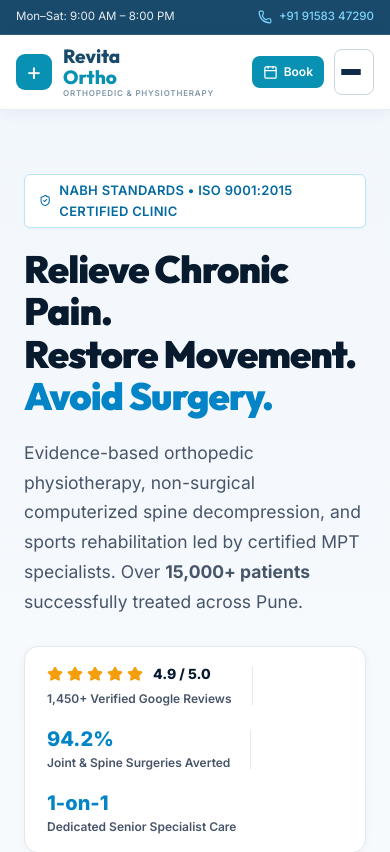
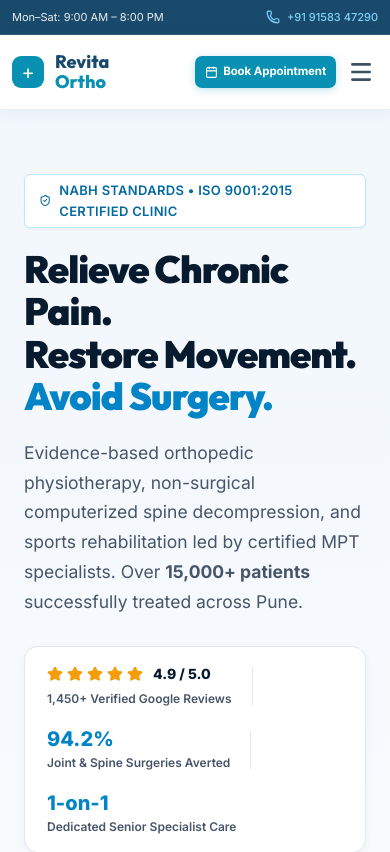
Before and after one commit to mayararothe28/physio-website, a React (Vite) app: page / in a window 390 px wide. Shown: the top 852 px of the page. Built offline with nearby package versions, Linux system fonts and the light colour scheme.

Commit message:
Show full Book Appointment text and clean 3-line hamburger menu on mobile header

```diff
--- a/src/components/Navbar.css
+++ b/src/components/Navbar.css
@@ -205,7 +205,7 @@
 .mobile-controls-row {
   display: none;
   align-items: center;
-  gap: 10px;
+  gap: 8px;
 }
 
 .mobile-header-book-btn {
@@ -215,47 +215,48 @@
   background: var(--accent, #0891b2);
   color: #ffffff !important;
   text-decoration: none;
-  font-size: 13px;
-  font-weight: 600;
-  padding: 8px 14px;
+  font-size: 12.5px;
+  font-weight: 650;
+  padding: 8px 13px;
   border-radius: 8px;
+  white-space: nowrap;
+  box-shadow: 0 2px 8px rgba(8, 145, 178, 0.25);
   transition: background 0.18s;
+  flex-shrink: 0;
 }
 
 .mobile-header-book-btn:hover {
   background: var(--accent-hover, #0e7490);
 }
 
-/* ── Authentic 3-Lines Hamburger Menu Button on the Right Side ── */
+/* ── Clean 3-Lines Hamburger Menu Button on the Right Side (Pure 3 lines, NO box/border) ── */
 .mobile-hamburger-btn {
-  display: flex;
-  flex-direction: column;
+  display: inline-flex;
+  align-items: center;
   justify-content: center;
-  align-items: center;
-  gap: 5px;
-  width: 44px;
-  height: 44px;
-  background: #f8fafc;
-  border: 1.5px solid #cbd5e1;
-  border-radius: 8px;
+  width: 38px;
+  height: 38px;
+  background: transparent !important;
+  border: none !important;
+  box-shadow: none !important;
   cursor: pointer;
-  padding: 9px;
-  transition: background-color 0.2s ease, border-color 0.2s ease;
+  padding: 4px;
+  color: var(--primary, #1a4a6b);
+  border-radius: 6px;
+  transition: color 0.18s ease, background-color 0.18s ease;
+  flex-shrink: 0;
 }
 
 .mobile-hamburger-btn:hover,
 .mobile-hamburger-btn:active {
-  background-color: #f1f5f9;
-  border-color: #94a3b8;
+  background: rgba(2, 132, 199, 0.08) !important;
+  color: var(--accent, #0891b2);
 }
 
-.burger-bar {
+.mobile-hamburger-btn svg {
   display: block;
-  width: 22px;
-  height: 2.5px;
-  background-color: #0f2b48;
-  border-radius: 2px;
-  transition: transform 0.2s ease, opacity 0.2s ease;
+  width: 27px;
+  height: 27px;
 }
 
 /* ── Off-Canvas Right-Side Slide Drawer ── */
@@ -561,41 +562,74 @@
 /* ── Mobile Phones (<= 480px) ── */
 @media (max-width: 480px) {
   .navbar-container {
-    padding: 0 16px;
+    padding: 0 12px;
+    gap: 8px;
   }
 
   .top-bar-content {
-    font-size: 11.5px;
+    font-size: 11px;
     min-height: 34px;
   }
 
   .logo-icon {
-    width: 36px;
-    height: 36px;
-    font-size: 24px;
+    width: 32px;
+    height: 32px;
+    font-size: 20px;
   }
 
   .logo-text {
-    font-size: 19px;
+    font-size: 18px;
+    line-height: 1.1;
   }
 
   .logo-text small {
-    font-size: 8px;
+    display: none;
+  }
+
+  .mobile-controls-row {
+    gap: 6px;
   }
 
   .mobile-header-book-btn {
-    padding: 6px 11px;
-    font-size: 12px;
+    padding: 6.5px 10px;
+    font-size: 11.5px;
+    letter-spacing: -0.1px;
+    border-radius: 7px;
+    gap: 5px;
+  }
+
+  .mobile-header-book-btn svg {
+    width: 13px;
+    height: 13px;
+    flex-shrink: 0;
   }
 
   .mobile-hamburger-btn {
-    width: 40px;
-    height: 40px;
-    padding: 8px;
+    width: 36px;
+    height: 36px;
+    padding: 3px;
+    background: transparent !important;
+    border: none !important;
+    box-shadow: none !important;
   }
 
-  .burger-bar {
-    width: 20px;
-    height: 2px;
+  .mobile-hamburger-btn svg {
+    width: 26px;
+    height: 26px;
   }
 }
+
+@media (max-width: 360px) {
+  .navbar-container {
+    padding: 0 8px;
+  }
+
+  .logo-text {
+    font-size: 16px;
+  }
+
+  .mobile-header-book-btn {
+    padding: 6px 8px;
+    font-size: 11px;
+  }
+}
--- a/src/components/Navbar.jsx
+++ b/src/components/Navbar.jsx
@@ -1,6 +1,7 @@
 import { useState, useEffect } from "react";
 import { Link, useLocation } from "react-router-dom";
 import {
+  Menu,
   X,
   ChevronDown,
   Calendar,
@@ -160,18 +161,18 @@
             <span>Book Appointment</span>
           </Link>
 
-          {/* Mobile Right-Side Controls: Book CTA + 3-Line Hamburger Button */}
+          {/* Mobile Right-Side Controls: Full "Book Appointment" CTA + Clean 3 Lines Icon */}
           <div className="mobile-controls-row">
             <Link
               to="/appointment"
               className="mobile-header-book-btn"
               onClick={closeMenus}
             >
-              <Calendar size={15} />
-              <span>Book</span>
+              <Calendar size={14} />
+              <span>Book Appointment</span>
             </Link>
 
-            {/* Authentic 3-Line Hamburger Menu Button on the Right Side */}
+            {/* Clean 3 Lines Icon on the Right Side (No box/border) */}
             <button
               type="button"
               className="mobile-hamburger-btn"
@@ -179,9 +180,7 @@
               aria-label="Open Navigation Menu"
               aria-expanded={menuOpen}
             >
-              <span className="burger-bar"></span>
-              <span className="burger-bar"></span>
-              <span className="burger-bar"></span>
+              <Menu size={27} strokeWidth={2.4} />
             </button>
           </div>
         </div>
```
